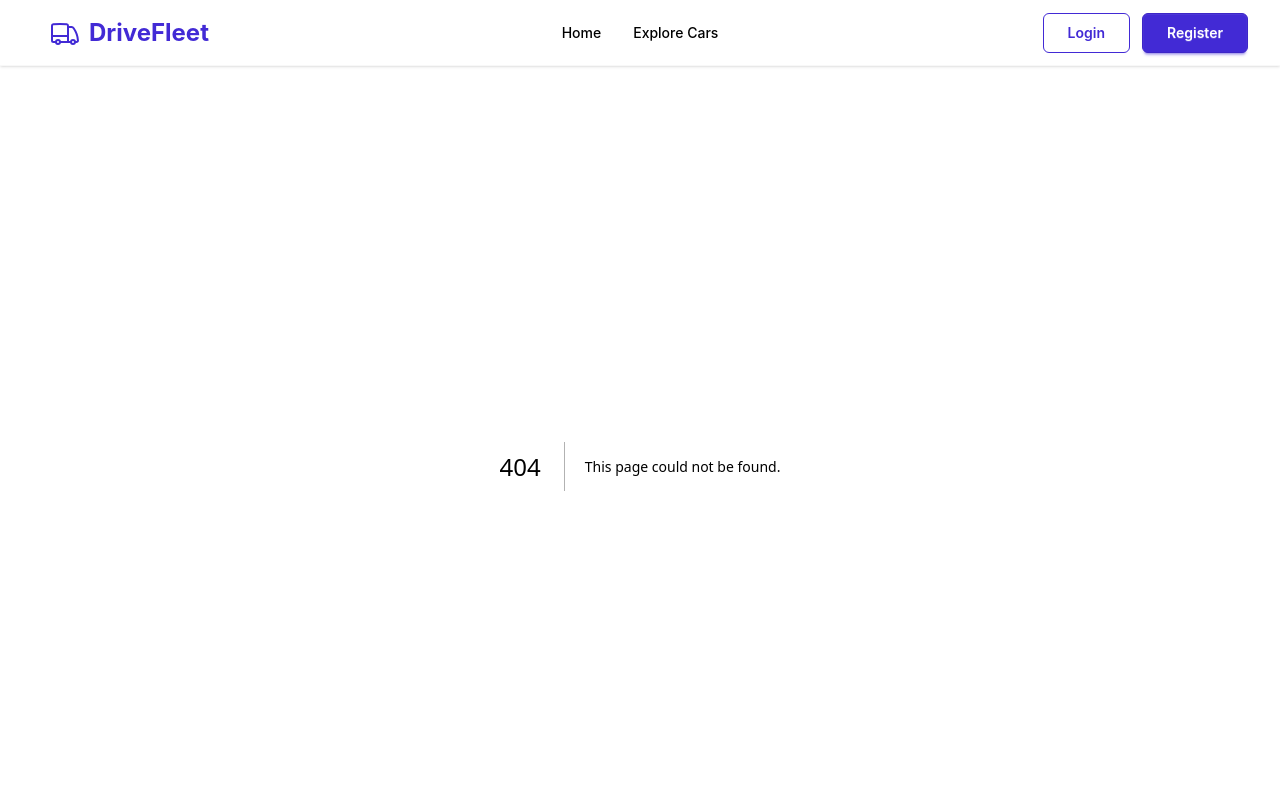
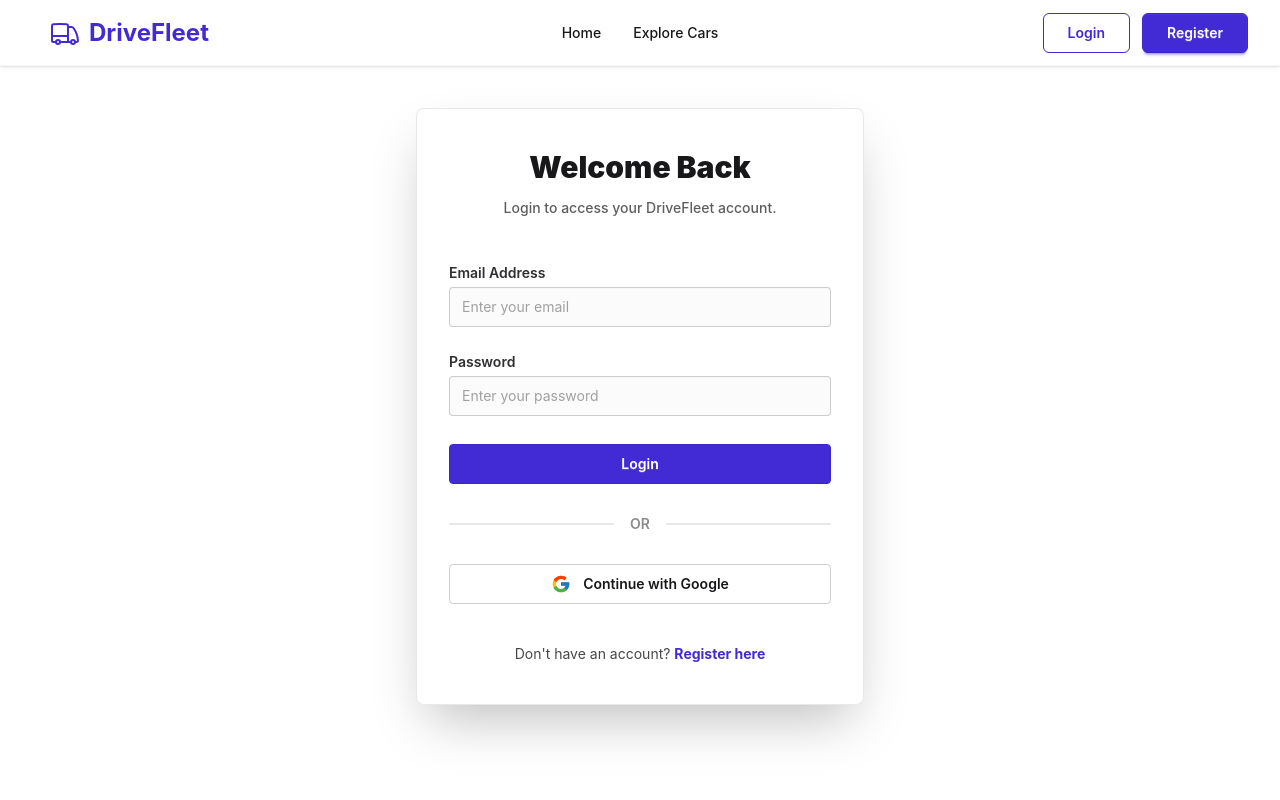
Before and after one commit to MdRoyet/drivefleet-client, a Next.js app: page /login in a window 1280 px wide. Before the commit this address had no page. Shown: the top 800 px of the page. Built offline with nearby package versions, Linux system fonts and the light colour scheme.

Commit message:
Add LoginPage component with form for user authentication

```diff
--- /dev/null
+++ b/src/app/login/page.jsx
@@ -0,0 +1,104 @@
+import Link from "next/link";
+
+export default function LoginPage() {
+  return (
+    <div className="flex items-center justify-center min-h-[85vh] px-4 py-10 relative z-10">
+      {/* Glassmorphism Card Wrapper */}
+      <div className="card w-full max-w-md bg-base-100/70 backdrop-blur-xl shadow-2xl border border-base-content/10">
+        <div className="card-body px-8 py-10">
+          {/* Clear Login Title */}
+          <h2 className="text-3xl font-black text-center text-base-content mb-1">
+            Welcome Back
+          </h2>
+          <p className="text-center text-base-content/70 mb-8 font-medium">
+            Login to access your DriveFleet account.
+          </p>
+
+          {/* Login Form */}
+          <form className="space-y-5">
+            {/* Email Field */}
+            <div className="form-control w-full">
+              <label className="label py-1">
+                <span className="label-text font-semibold text-base-content/90">
+                  Email Address
+                </span>
+              </label>
+              <input
+                type="email"
+                placeholder="Enter your email"
+                className="input input-bordered w-full bg-base-200/50 focus:bg-base-200 transition-colors placeholder:text-base-content/40"
+                required
+              />
+            </div>
+
+            {/* Password Field */}
+            <div className="form-control w-full">
+              <label className="label py-1">
+                <span className="label-text font-semibold text-base-content/90">
+                  Password
+                </span>
+              </label>
+              <input
+                type="password"
+                placeholder="Enter your password"
+                className="input input-bordered w-full bg-base-200/50 focus:bg-base-200 transition-colors placeholder:text-base-content/40"
+                required
+              />
+            </div>
+
+            {/* Login Button */}
+            <button
+              type="submit"
+              className="btn btn-primary w-full mt-2 text-white shadow-[0_0_15px_rgba(var(--tw-colors-primary),0.3)] hover:scale-[1.02] transition-transform"
+            >
+              Login
+            </button>
+          </form>
+
+          {/* Divider */}
+          <div className="divider text-base-content/50 my-6 text-sm font-semibold">
+            OR
+          </div>
+
+          {/* Google Login Button */}
+          <button className="btn btn-outline w-full hover:bg-base-200 hover:text-base-content flex items-center justify-center gap-3 transition-colors border-base-content/20">
+            <svg
+              xmlns="http://www.w3.org/2000/svg"
+              viewBox="0 0 48 48"
+              className="w-5 h-5"
+            >
+              <path
+                fill="#FFC107"
+                d="M43.611,20.083H42V20H24v8h11.303c-1.649,4.657-6.08,8-11.303,8c-6.627,0-12-5.373-12-12c0-6.627,5.373-12,12-12c3.059,0,5.842,1.154,7.961,3.039l5.657-5.657C34.046,6.053,29.268,4,24,4C12.955,4,4,12.955,4,24c0,11.045,8.955,20,20,20c11.045,0,20-8.955,20-20C44,22.659,43.862,21.35,43.611,20.083z"
+              />
+              <path
+                fill="#FF3D00"
+                d="M6.306,14.691l6.571,4.819C14.655,15.108,18.961,12,24,12c3.059,0,5.842,1.154,7.961,3.039l5.657-5.657C34.046,6.053,29.268,4,24,4C16.318,4,9.656,8.337,6.306,14.691z"
+              />
+              <path
+                fill="#4CAF50"
+                d="M24,44c5.166,0,9.86-1.977,13.409-5.192l-6.19-5.238C29.211,35.091,26.715,36,24,36c-5.202,0-9.619-3.317-11.283-7.946l-6.522,5.025C9.505,39.556,16.227,44,24,44z"
+              />
+              <path
+                fill="#1976D2"
+                d="M43.611,20.083H42V20H24v8h11.303c-0.792,2.237-2.231,4.166-4.087,5.571c0.001-0.001,0.002-0.001,0.003-0.002l6.19,5.238C36.971,39.205,44,34,44,24C44,22.659,43.862,21.35,43.611,20.083z"
+              />
+            </svg>
+            Continue with Google
+          </button>
+
+          {/* Link to Register Page */}
+          <p className="text-center text-sm mt-8 text-base-content/80">
+            Don't have an account?{" "}
+            <Link
+              href="/register"
+              className="text-primary font-bold hover:underline transition-all"
+            >
+              Register here
+            </Link>
+          </p>
+        </div>
+      </div>
+    </div>
+  );
+}
```
